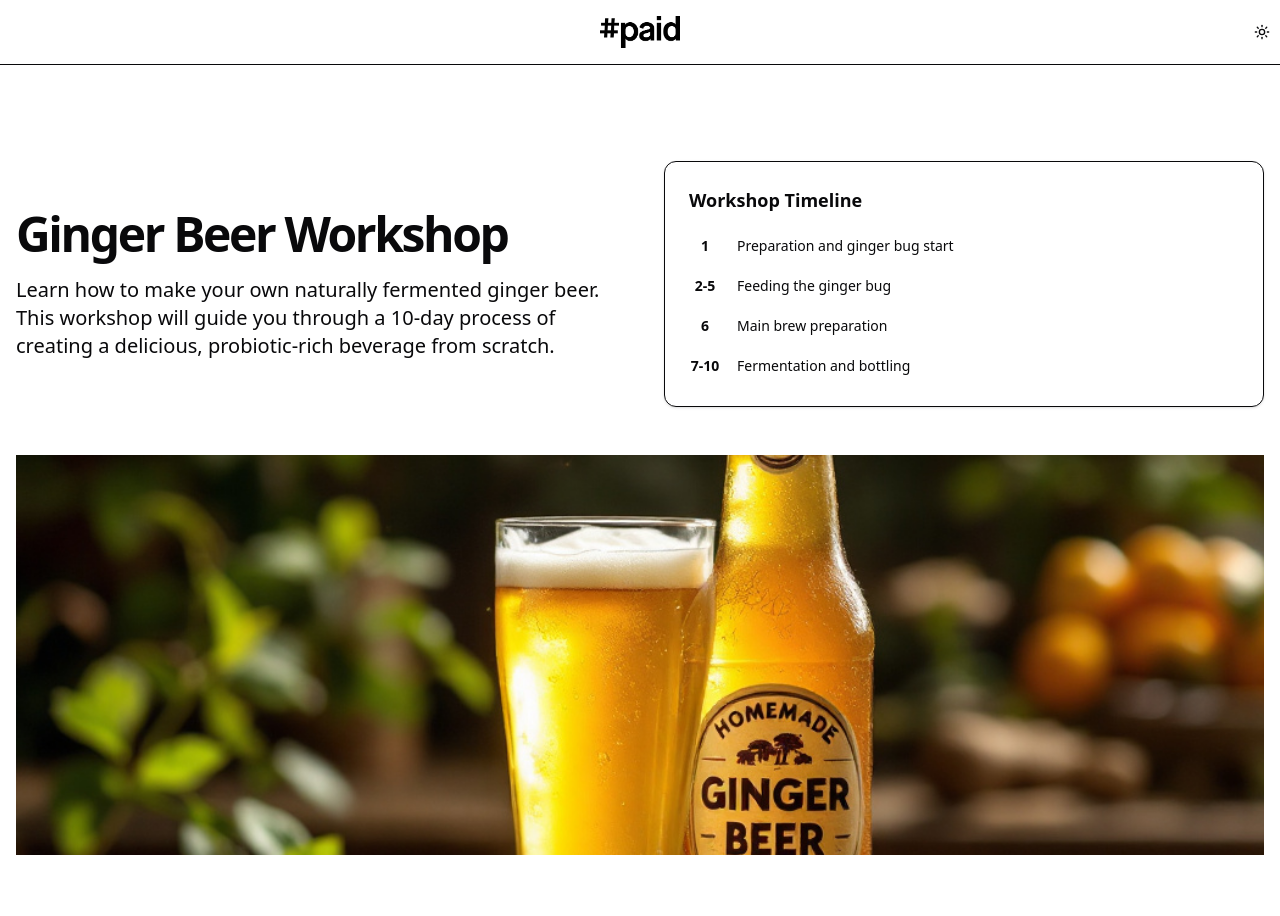
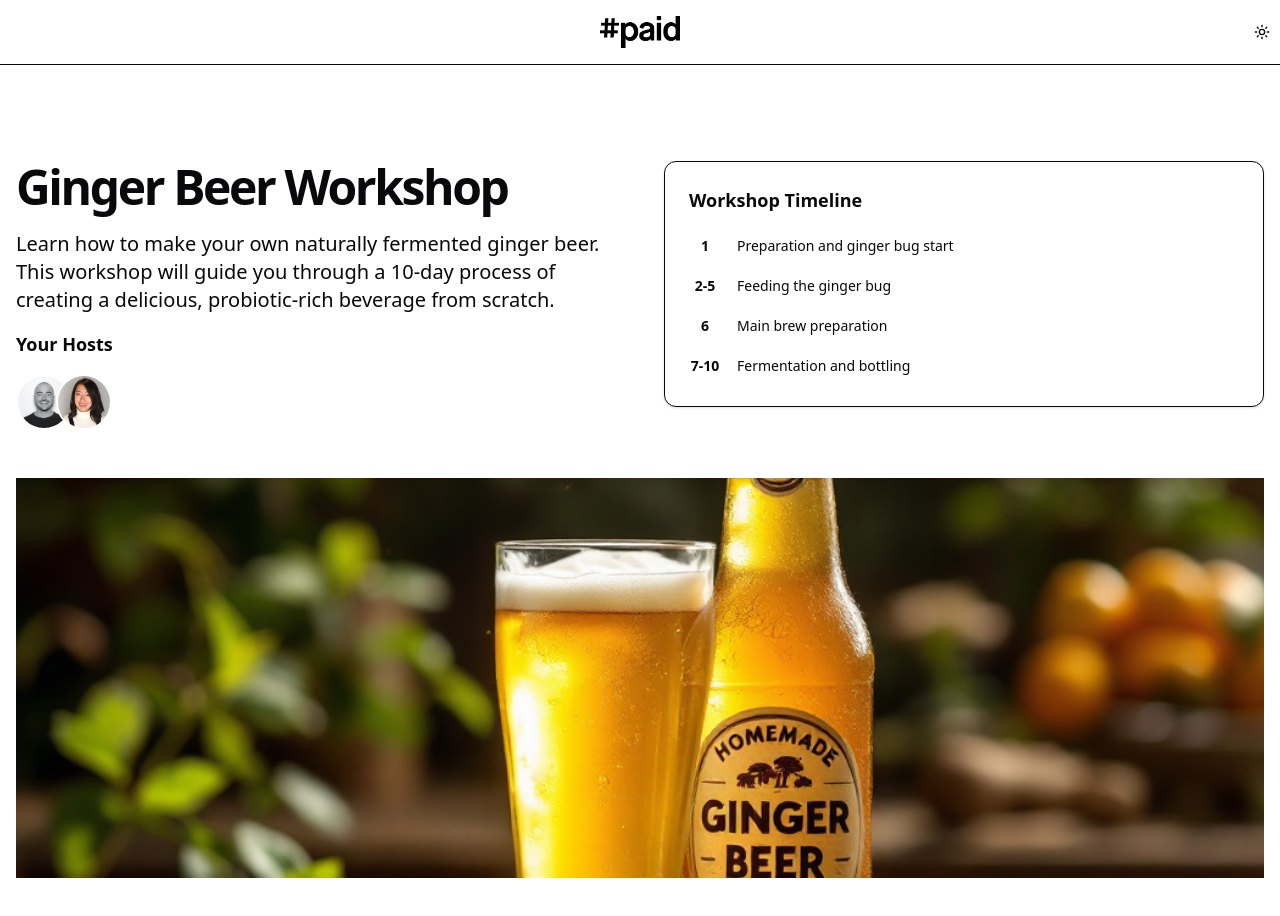
Before and after one commit to kauf5350/ginger, a Next.js app: page / in a window 1280 px wide. Shown: the top 916 px of the page. Built offline with nearby package versions, Linux system fonts and the light colour scheme.

Commit message:
Hosts set up
got the hosts component up and running

```diff
--- a/components/sections/hero.tsx
+++ b/components/sections/hero.tsx
@@ -3,6 +3,23 @@
 import Image from 'next/image'
 import { motion } from 'framer-motion'
 import { Card, CardContent } from '@/components/ui/card'
+import { AnimatedTooltip } from '@/components/ui/animated-tooltip'
+
+// Hosts data
+const hosts = [
+  {
+    id: 1,
+    name: "David Kaufman",
+    designation: "Product",
+    image: "/images/hosts/david.jpg", // Local image path
+  },
+  {
+    id: 2,
+    name: "Chelsea Tam",
+    designation: "People Operations",
+    image: "/images/hosts/chelsea.jpg", // Local image path
+  },
+]
 
 export function Hero() {
   return (
@@ -21,6 +38,14 @@
           <p className="max-w-[750px] text-lg text-muted-foreground sm:text-xl">
             Learn how to make your own naturally fermented ginger beer. This workshop will guide you through a 10-day process of creating a delicious, probiotic-rich beverage from scratch.
           </p>
+
+          {/* Hosts Section */}
+          <div className="mt-8">
+            <h2 className="text-lg font-semibold mb-4">Your Hosts</h2>
+            <div className="flex flex-row items-center">
+              <AnimatedTooltip items={hosts} />
+            </div>
+          </div>
         </motion.div>
 
         {/* Timeline Overview Card */}
--- /dev/null
+++ b/components/ui/animated-tooltip.tsx
@@ -0,0 +1,92 @@
+"use client";
+import Image from "next/image";
+import React, { useState } from "react";
+import {
+  motion,
+  useTransform,
+  AnimatePresence,
+  useMotionValue,
+  useSpring,
+} from "framer-motion";
+
+export const AnimatedTooltip = ({
+  items,
+}: {
+  items: {
+    id: number;
+    name: string;
+    designation: string;
+    image: string;
+  }[];
+}) => {
+  const [hoveredIndex, setHoveredIndex] = useState<number | null>(null);
+  const springConfig = { stiffness: 100, damping: 5 };
+  const x = useMotionValue(0); // going to set this value on mouse move
+  // rotate the tooltip
+  const rotate = useSpring(
+    useTransform(x, [-100, 100], [-45, 45]),
+    springConfig
+  );
+  // translate the tooltip
+  const translateX = useSpring(
+    useTransform(x, [-100, 100], [-50, 50]),
+    springConfig
+  );
+  const handleMouseMove = (event: any) => {
+    const halfWidth = event.target.offsetWidth / 2;
+    x.set(event.nativeEvent.offsetX - halfWidth); // set the x value, which is then used in transform and rotate
+  };
+
+  return (
+    <>
+      {items.map((item, idx) => (
+        <div
+          className="-mr-4  relative group"
+          key={item.name}
+          onMouseEnter={() => setHoveredIndex(item.id)}
+          onMouseLeave={() => setHoveredIndex(null)}
+        >
+          <AnimatePresence mode="popLayout">
+            {hoveredIndex === item.id && (
+              <motion.div
+                initial={{ opacity: 0, y: 20, scale: 0.6 }}
+                animate={{
+                  opacity: 1,
+                  y: 0,
+                  scale: 1,
+                  transition: {
+                    type: "spring",
+                    stiffness: 260,
+                    damping: 10,
+                  },
+                }}
+                exit={{ opacity: 0, y: 20, scale: 0.6 }}
+                style={{
+                  translateX: translateX,
+                  rotate: rotate,
+                  whiteSpace: "nowrap",
+                }}
+                className="absolute -top-16 -left-1/2 translate-x-1/2 flex text-xs  flex-col items-center justify-center rounded-md bg-black z-50 shadow-xl px-4 py-2"
+              >
+                <div className="absolute inset-x-10 z-30 w-[20%] -bottom-px bg-gradient-to-r from-transparent via-emerald-500 to-transparent h-px " />
+                <div className="absolute left-10 w-[40%] z-30 -bottom-px bg-gradient-to-r from-transparent via-sky-500 to-transparent h-px " />
+                <div className="font-bold text-white relative z-30 text-base">
+                  {item.name}
+                </div>
+                <div className="text-white text-xs">{item.designation}</div>
+              </motion.div>
+            )}
+          </AnimatePresence>
+          <Image
+            onMouseMove={handleMouseMove}
+            height={100}
+            width={100}
+            src={item.image}
+            alt={item.name}
+            className="object-cover !m-0 !p-0 object-top rounded-full h-14 w-14 border-2 group-hover:scale-105 group-hover:z-30 border-white  relative transition duration-500"
+          />
+        </div>
+      ))}
+    </>
+  );
+};
```
Also changed, not shown: public/images/hosts/chelsea.jpg (added), public/images/hosts/david.jpg (added).
